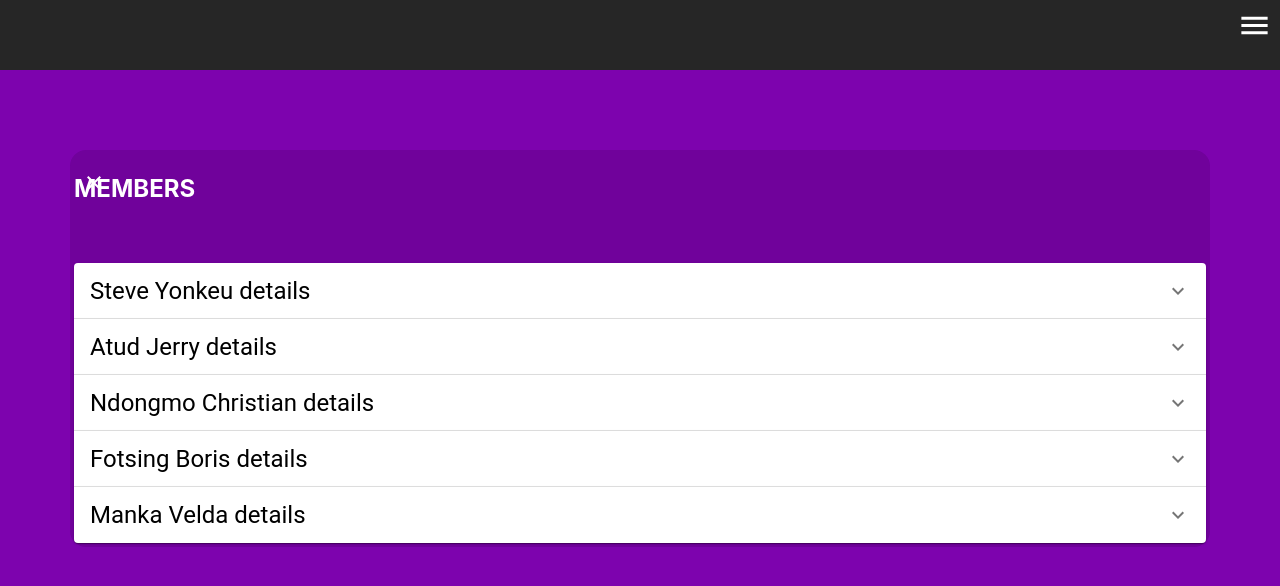
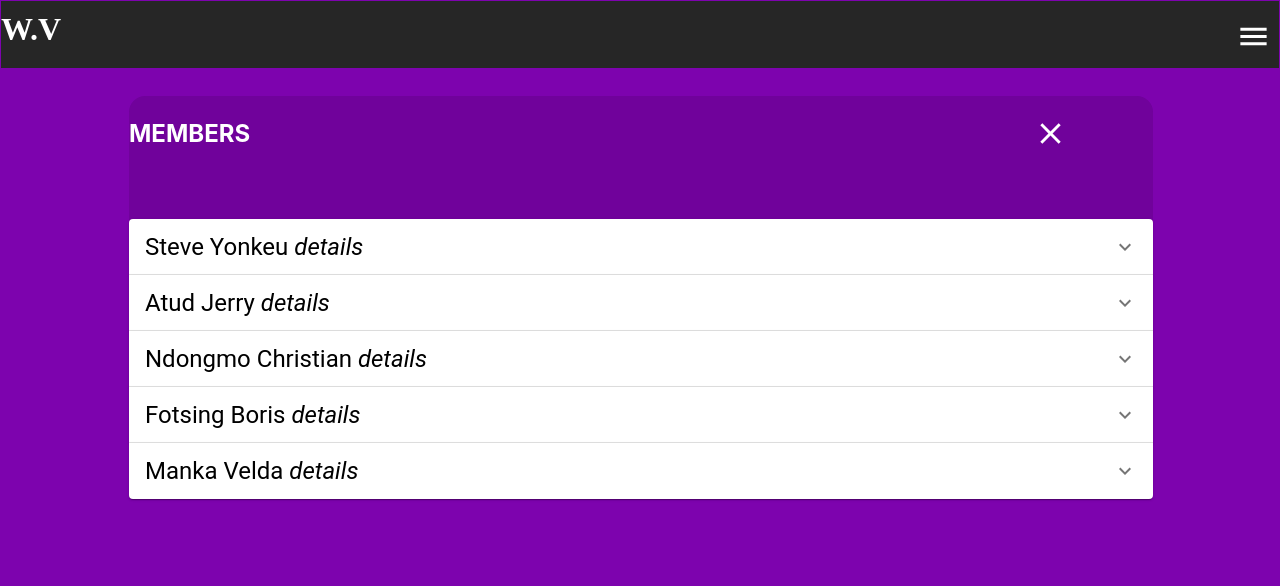
Before and after one commit to AtudJerry/WiseView-info-site, a React (Create React App) app in the folder wiseview-infosite/: page / in a window 1280 px wide. Both pictures are taken after a click on the button 1254 px from the left and 25 px from the top of the page. Shown: the top 586 px of the page. Built offline with nearby package versions, Linux system fonts and the light colour scheme.

Commit message:
Topbar completed

```diff
--- a/wiseview-infosite/src/App.css
+++ b/wiseview-infosite/src/App.css
@@ -1,38 +1,49 @@
 
 /* topbar css */
 .topbar{
-  height: 70px;
+  height: 67px;
   width: 100%;
   background-color: rgb(38, 38, 38);
 
 
 }
+h1{
+  color: white;
+  float: left;
+  margin-top: 10px;
+  font-family: cursive;
+
+}
 .menubar{
   float: right;
+  margin-top: 10px;
 }
 .closed{
   visibility: hidden;
 
 }
-.closed.opened{
-  margin: 70px;
-  transform: translateY(80px);
-  visibility: visible;
-  background-color: rgb(112, 2, 155) ;
-  color: white;
-  padding: 04px;
-  box-shadow: 60cm;
-  border-radius: 16px;
 
-}
 .accordion-text{
   color: black;
 
 }
 .close-icon{
-  /* margin-left: 800px; */
+  margin-left: 70vw;
   margin-top: 0px;
   transform: translateY(-60px);
+}
+.closed.opened{
+  width: 80vw;
+  transform: translateY(95px);
+  visibility: visible;
+  background-color: rgb(112, 2, 155) ;
+  color: white;
+  border-radius: 16px;
+  margin-left: 10vw;
+  margin-right: 10vw;
+  padding-top: 3px;
+
+
 }
 
 
@@ -50,21 +61,26 @@
 @media (max-width :900px) {
   .closed{
     visibility: hidden;
-    margin: 31px;
+    margin: 30px;
     transform: translateY(80px);
   }
   .close-icon{
-    margin-left: 200px;
+    margin-left: 60vw;
     margin-top: 0px;
     transform: translateY(-60px);
   }
+  .closed.opened{
+    width: 80vw;
+    transform: translateY(60px);
+    visibility: visible;
+    background-color: rgb(112, 2, 155) ;
+    color: white;
+    border-radius: 16px;
+    margin-left: 9vw;
+    margin-right: 10vw;
+    padding-top: 1px;
 
 
-
-
-
-
-
-
+  }
 
 }
--- a/wiseview-infosite/src/Components/Topbar.js
+++ b/wiseview-infosite/src/Components/Topbar.js
@@ -19,16 +19,18 @@ const Topbar = () => {
 
     return (
         <div className='topbar'>
-       <div className='menubar'>  <IconButton onClick={handletoggle}>   <MenuOutlinedIcon sx = {{color :"white"}} className='bar'   fontSize='large'/> </IconButton> </div>
+            <h1>W.V </h1>
+
+       <div className='menubar'> <IconButton onClick={handletoggle}>   <MenuOutlinedIcon sx = {{color :"white"}} className='bar'   fontSize='large'/> </IconButton> </div>
        <div className='closed'>
 
        <h2>MEMBERS</h2>
-     <IconButton onClick={handletoggle } >  <CloseIcon className='close-icon' sx = {{color :"white"}} /></IconButton>
+     <IconButton onClick={handletoggle } >  <CloseIcon className='close-icon' sx = {{color :"white"}}  fontSize='large'/></IconButton>
 
       <Accordion className='accordion-text'>
         <AccordionSummary expandIcon={<ExpandMoreIcon />}>
           <Typography className='accordion-text' variant="h5">
-            Steve Yonkeu details
+            Steve Yonkeu <i>details</i>
           </Typography>
         </AccordionSummary>
         <AccordionDetails>
@@ -43,7 +45,7 @@ const Topbar = () => {
       <Accordion>
         <AccordionSummary expandIcon={<ExpandMoreIcon />}>
           <Typography className='accordion-text' variant="h5">
-            Atud Jerry details
+            Atud Jerry <i>details</i>
           </Typography>
         </AccordionSummary>
         <AccordionDetails>
@@ -59,7 +61,7 @@ const Topbar = () => {
       <Accordion>
         <AccordionSummary expandIcon={<ExpandMoreIcon />}>
           <Typography className='accordion-text' variant="h5">
-          Ndongmo Christian details
+          Ndongmo Christian <i>details</i>
           </Typography>
         </AccordionSummary>
         <AccordionDetails>
@@ -74,7 +76,7 @@ const Topbar = () => {
       <Accordion>
         <AccordionSummary expandIcon={<ExpandMoreIcon />}>
           <Typography className='accordion-text' variant="h5">
-          Fotsing Boris details
+          Fotsing Boris <i>details</i>
           </Typography>
         </AccordionSummary>
         <AccordionDetails>
@@ -89,7 +91,7 @@ const Topbar = () => {
       <Accordion>
         <AccordionSummary expandIcon={<ExpandMoreIcon />}>
           <Typography className='accordion-text' variant="h5">
-          Manka Velda details
+          Manka Velda <i>details</i>
           </Typography>
         </AccordionSummary>
         <AccordionDetails>
--- a/wiseview-infosite/src/index.css
+++ b/wiseview-infosite/src/index.css
@@ -1,5 +1,5 @@
 body {
-  margin: 0;
+  margin: 1px;
   background-color: rgb(125, 3, 174) ;
   font-family: -apple-system, BlinkMacSystemFont, 'Segoe UI', 'Roboto', 'Oxygen',
     'Ubuntu', 'Cantarell', 'Fira Sans', 'Droid Sans', 'Helvetica Neue',
```
